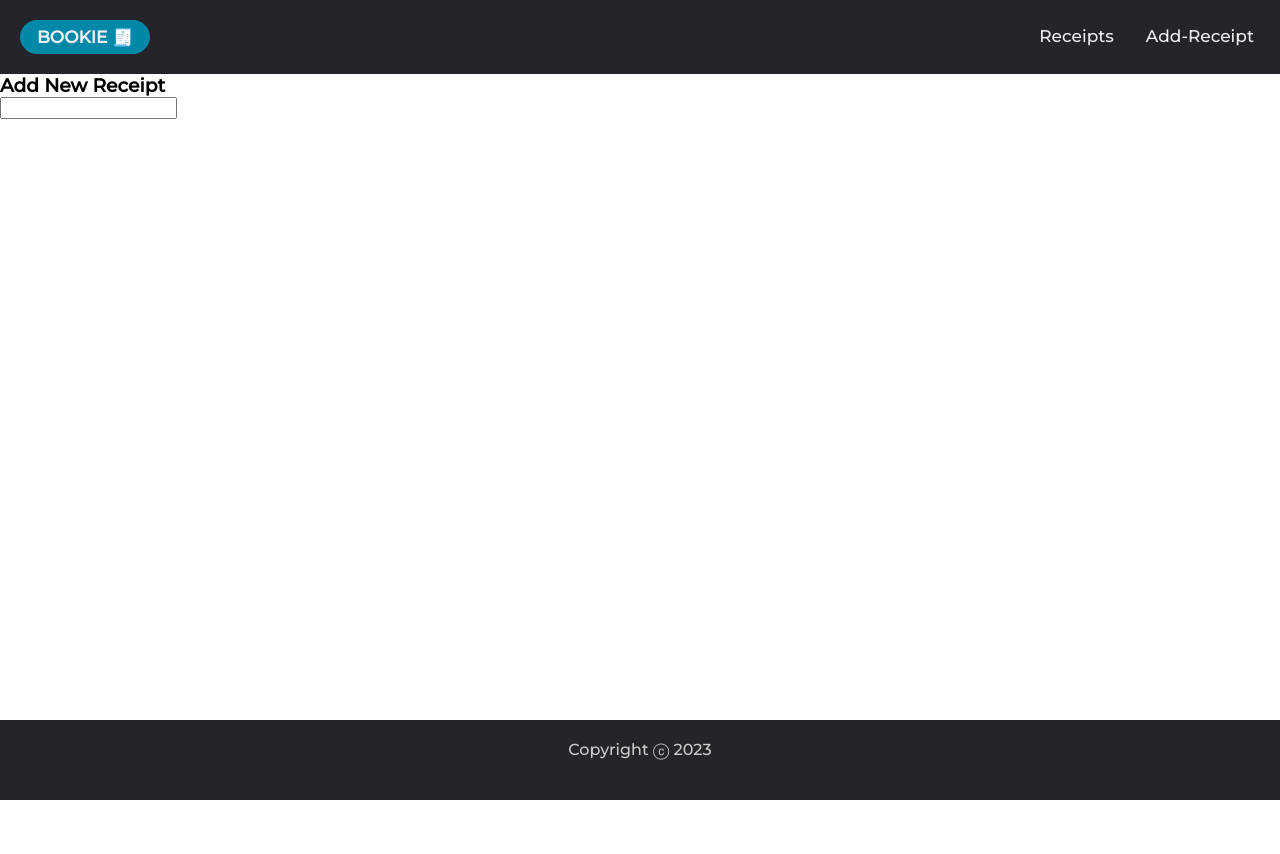
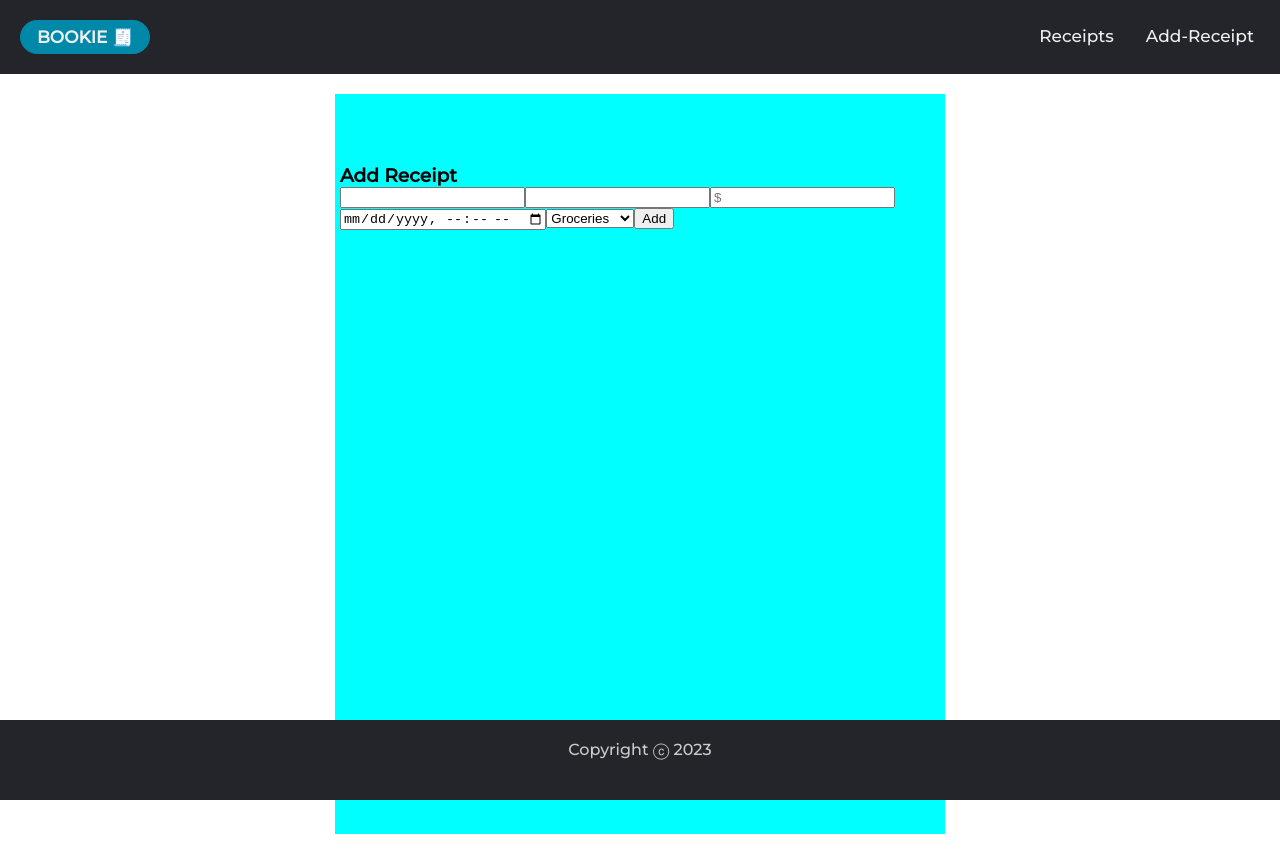
Before and after one commit to somkenemuscle/React-bookkeeper-app, a Next.js app: page /receipts/new in a window 1280 px wide. Before the commit the page ends 800 px from the top, so only its background shows below. Built offline with nearby package versions, Linux system fonts and the light colour scheme.

Commit message:
second commit,put addreceipt in a component folder

```diff
--- a/app/receipts/new/page.jsx
+++ b/app/receipts/new/page.jsx
@@ -1,13 +1,7 @@
-import Styles from '../styles/receipts.css'
-const newReceipt = () => {
+import NewReceipt from "@/components/receipt-form";
+
+export default function () {
     return (
-        <div>
-        <h3>Add New Receipt</h3>
-            <form>
-                <input type='text'></input>
-            </form>
-        </div>
+        <NewReceipt />
     )
 }
-
-export default newReceipt
--- a/app/receipts/page.jsx
+++ b/app/receipts/page.jsx
@@ -1,4 +1,3 @@
-import Styles from './styles/receipts.css'
 const receipts = () => {
     return (
         <div>
--- a/app/receipts/styles/receipts.css
+++ /dev/null
@@ -1,3 +0,0 @@
-*{
-    font-family: "Montserrat", sans-serif;
-}
--- /dev/null
+++ b/components/receipt-form.jsx
@@ -0,0 +1,28 @@
+"use client"
+import Styles from '../styles/page.css'
+function handleSubmit(e) {
+    e.preventDefault()
+}
+
+const newReceipt = () => {
+    return (
+        <div className="addform-container">
+            <h3>Add Receipt</h3>
+            <form onSubmit={handleSubmit}>
+                <input type='text' />
+                <input type='text' />
+                <input type='number' placeholder='$' />
+                <input type="datetime-local" />
+                <select name="categories" id="categories">
+                    <option >Groceries</option>
+                    <option>Cosmetics</option>
+                    <option >Travel</option>
+                    <option>Electronics</option>
+                </select>
+                <button>Add</button>
+            </form>
+        </div>
+    )
+}
+
+export default newReceipt
--- a/styles/page.css
+++ b/styles/page.css
@@ -1,6 +1,7 @@
 * {
     margin: 0;
 }
+
 
 /* NAVBAR STYLING */
 .topnav {
@@ -61,6 +62,24 @@
 .re{
     font-size: 500px;
 }
+
+
+
+
+
+
+
+
+/*
+FORM DESIGN */
+.addform-container{
+    background-color: aqua;
+    max-width: 600px;
+    height: 600px;
+    font-family: "Montserrat", sans-serif ;
+    padding: 70px 5px;
+    margin: 20px auto;
+}
 /* FOOTER STYLES */
 footer {
     position: absolute;
```
